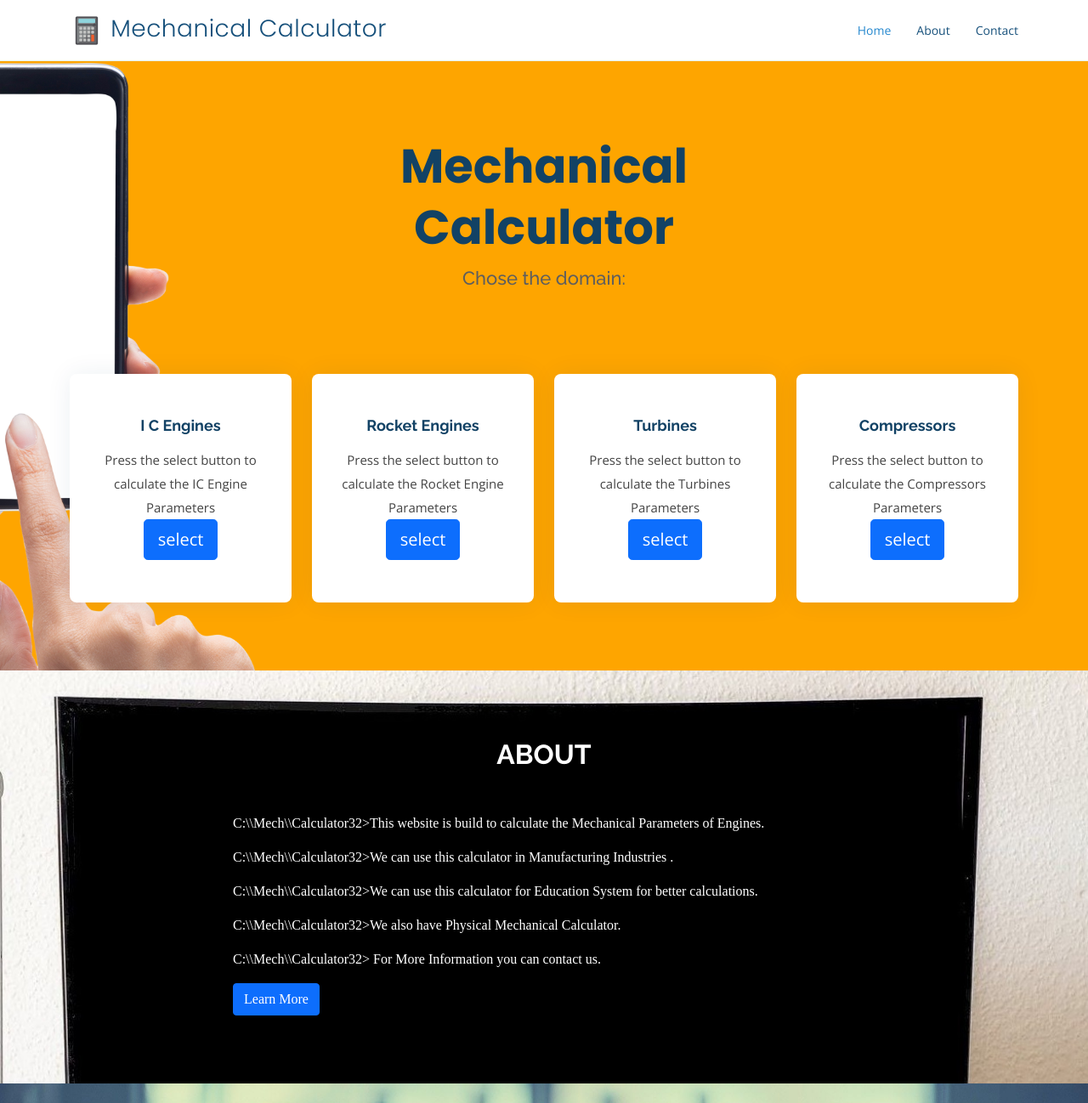
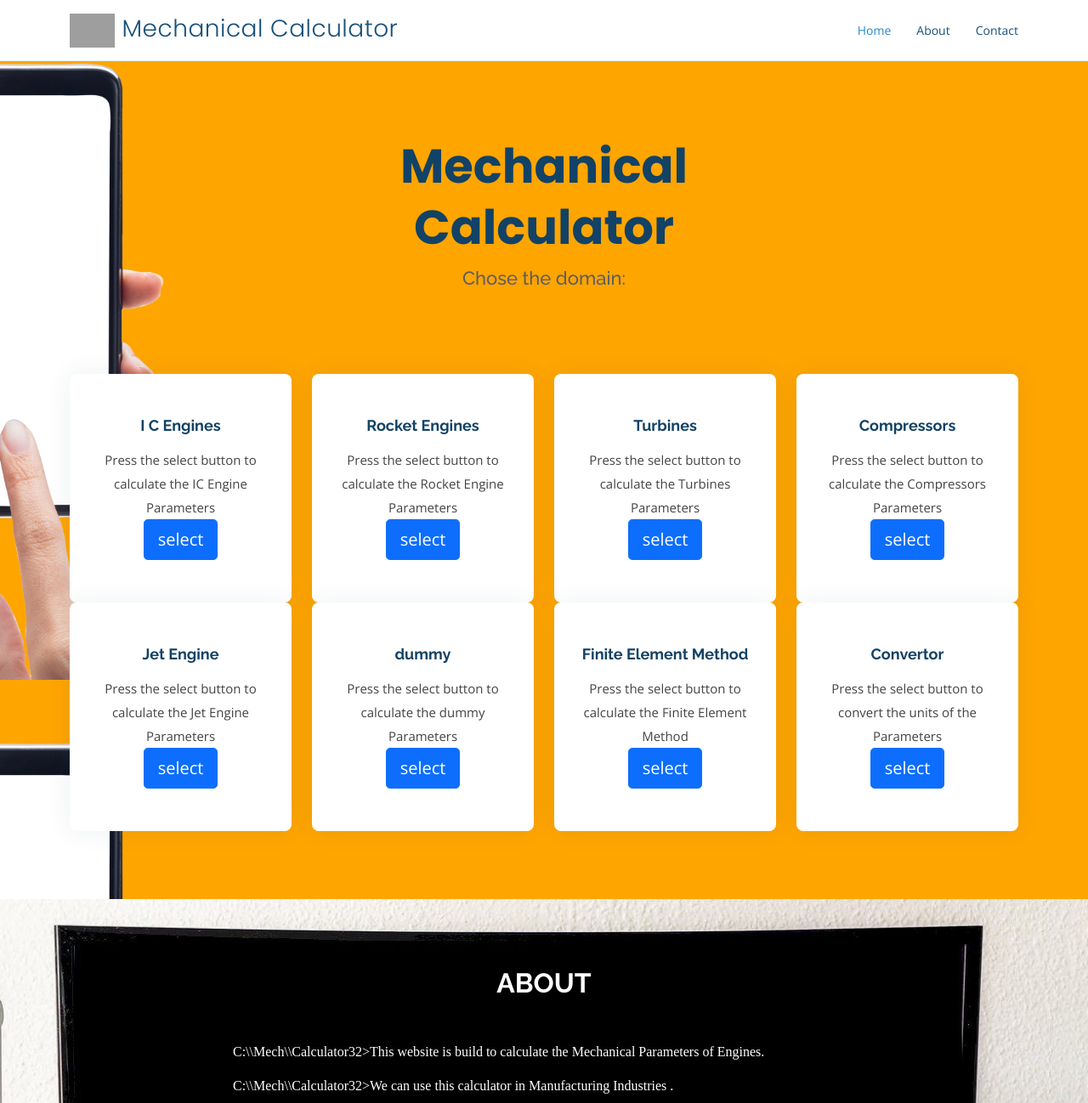
Before and after one commit to vanamala-19/Mechanical-Calculator, a Flask app: page / in a window 1280 px wide. Shown: the top 1298 px of the page at 85% size. Run offline with Flask 2, Linux system fonts and the light colour scheme; some libraries are stand-ins or nearby versions; grey boxes are pictures that could not be loaded.

Commit message:
Update index.html

```diff
--- a/templates/index.html
+++ b/templates/index.html
@@ -27,7 +27,7 @@
   <!-- ======= Header ======= -->
   <header id="header" class="fixed-top">
     <div class="container d-flex align-items-center justify-content-between">
-      <h1 class="logo"><a href="/"> <img src="/static/img/logo.png" alt=""> Mechanical Calculator</a></h1>
+      <h1 class="logo"><a href="/"> <img src="/static/img/logo.jpg" alt=""> Mechanical Calculator</a></h1>
       <!-- Uncomment below if you prefer to use an image logo -->
       <!-- <a href="index.html" class="logo"><img src="static/img/logo.png" alt="" class="img-fluid"></a>-->
       <nav id="navbar" class="navbar">
@@ -80,6 +80,38 @@
               <h4 class="title"><a href="">Compressors</a></h4>
               <p class="description">Press the select button to calculate the Compressors Parameters</p>
               <button onclick="CE()" type="button" class="btn btn-primary btn-lg">select</button>
+            </div>
+          </div>
+          <div class="col-md-6 col-lg-3 d-flex align-items-stretch mb-5 mb-lg-0 debha" data-aos="zoom-in"
+            data-aos-delay="600">
+            <div class="icon-box">
+              <h4 class="title"><a href="">Jet Engine</a></h4>
+              <p class="description">Press the select button to calculate the Jet Engine Parameters</p>
+              <button onclick="JE()" type="button" class="btn btn-primary btn-lg">select</button>
+            </div>
+          </div>
+          <div class="col-md-6 col-lg-3 d-flex align-items-stretch mb-5 mb-lg-0 debha" data-aos="zoom-in"
+            data-aos-delay="700">
+            <div class="icon-box">
+              <h4 class="title"><a href="">dummy</a></h4>
+              <p class="description">Press the select button to calculate the  dummy Parameters</p>
+              <button onclick="dummy()" type="button" class="btn btn-primary btn-lg">select</button>
+            </div>
+          </div>
+          <div class="col-md-6 col-lg-3 d-flex align-items-stretch mb-5 mb-lg-0 debha" data-aos="zoom-in"
+            data-aos-delay="800">
+            <div class="icon-box">
+              <h4 class="title"><a href="">Finite Element Method</a></h4>
+              <p class="description">Press the select button to calculate the Finite Element Method</p>
+              <button onclick="FEM()" type="button" class="btn btn-primary btn-lg">select</button>
+            </div>
+          </div>
+          <div class="col-md-6 col-lg-3 d-flex align-items-stretch mb-5 mb-lg-0 debha" data-aos="zoom-in"
+            data-aos-delay="900">
+            <div class="icon-box">
+              <h4 class="title"><a href="">Convertor</a></h4>
+              <p class="description">Press the select button to convert the units of the Parameters</p>
+              <button onclick="CON()" type="button" class="btn btn-primary btn-lg">select</button>
             </div>
           </div>
         </div>
@@ -637,6 +669,77 @@
           </div>
         </div>
         <!-- End of Rocket Engine  -->
+        <!-- Begin of JET Engine  -->
+        <div id="JETEngine" class="text-center">
+          <div class="row g-3 my-2">
+            <div class="section-title">
+              <h2>JET Engine Calculation</h2> <!--  title  changes with option -->
+              <h3> Enter the values to calculate the Paramaters </h3>
+            </div>
+            <div class="col-md-2">
+              <input type="text" class="form-control" required placeholder="Jet Velocity" name="Vjet" id="j-Vjet">
+            </div>
+            <div class="col-md-2">
+              <select id="j-vunit" class="form-select" aria-label="Default select example">
+                <option selected>units</option>
+                <option value="1">m/s</option>
+                <option value="2">KM/Hr</option>
+                <option value="3">Miles/Hr</option>
+              </select>
+            </div>
+            <div class="col-md-2">
+              <select onchange="jva()" id="j-vr" class="form-select" aria-label="Default select example">
+                <option selected>Select</option>
+                <option value="1">Velocity Ratio(s)</option>
+                <option value="2">Aircraft velocity / forward Velocity(Va)</option>
+              </select>
+            </div>
+            <div class="col-md-3">
+              <input type="text" class="form-control" required placeholder="Enter the selected value" name="va"
+              id="j-va">
+            </div>
+            <div id="jva" class="col-md-2">
+              <select id="j-vaunit" class="form-select" aria-label="Default select example">
+                <option selected>units</option>
+                <option value="1">m/s</option>
+                <option value="2">KM/Hr</option>
+                <option value="3">Miles/Hr</option>
+              </select>
+            </div>
+            <div class="col-md-2">
+              <select onchange="mava()" id="j-mava" class="form-select" aria-label="Default select example">
+                <option selected>Select</option>
+                <option value="1">Mass Flow Rate</option>
+                <option value="2">density of Air</option>
+              </select>
+            </div>
+            <div class="col-md-2">
+              <input type="text" class="form-control" placeholder="Enter the selected value" name="Ma" id="j-ma">
+            </div>
+            <div id="mava" class="col-md-2">
+              <select id="j-maunit" class="form-select" aria-label="Default select example">
+                <option selected>units</option>
+                <option value="1">Kg/S</option>
+                <option value="2">Kg/Min</option>
+              </select>
+            </div>
+            <div class="col-md-2">
+              <input type="text" class="form-control" required placeholder="Nozzle Diameter" name="D" id="j-D">
+            </div>
+            <div class="col-md-2">
+              <select id="j-dunit" class="form-select" aria-label="Default select example">
+                <option selected>units</option>
+                <option value="1">cm</option>
+                <option value="2">mm</option>
+                <option value="3">m</option>
+              </select>
+            </div>
+            <div class="col-12">
+              <button onclick="JETcalculate()" class="btn btn-primary">Calculate</button>
+            </div>
+          </div>
+        </div>
+        <!-- End of JET Engine  -->
         <!-- Begin of Turbine Engines -->
         <div class="container" data-aos="fade-up">
           <div id="TEngine">
@@ -722,10 +825,10 @@
     <!-- <div class="section-title"> -->
     <h2 class="text-center">Results</h2>
     </div>
-    <div class="row my-3">
+    <div class="row">
       <div id="img" height="450px" width="450px" class="col">
       </div>
-      <div class="col my-3">
+      <div class="col debha1">
         <table class="table table-bordered border-dark  table-responsive-sm">
           <thead>
             <tr>
@@ -739,7 +842,7 @@
           </tbody>
         </table>
       </div>
-      <div  class="col my-3" >
+      <div  class="col" >
         <canvas  id="myChart" height="450px" width="450px"></canvas>
       </div>
   </section>
```
